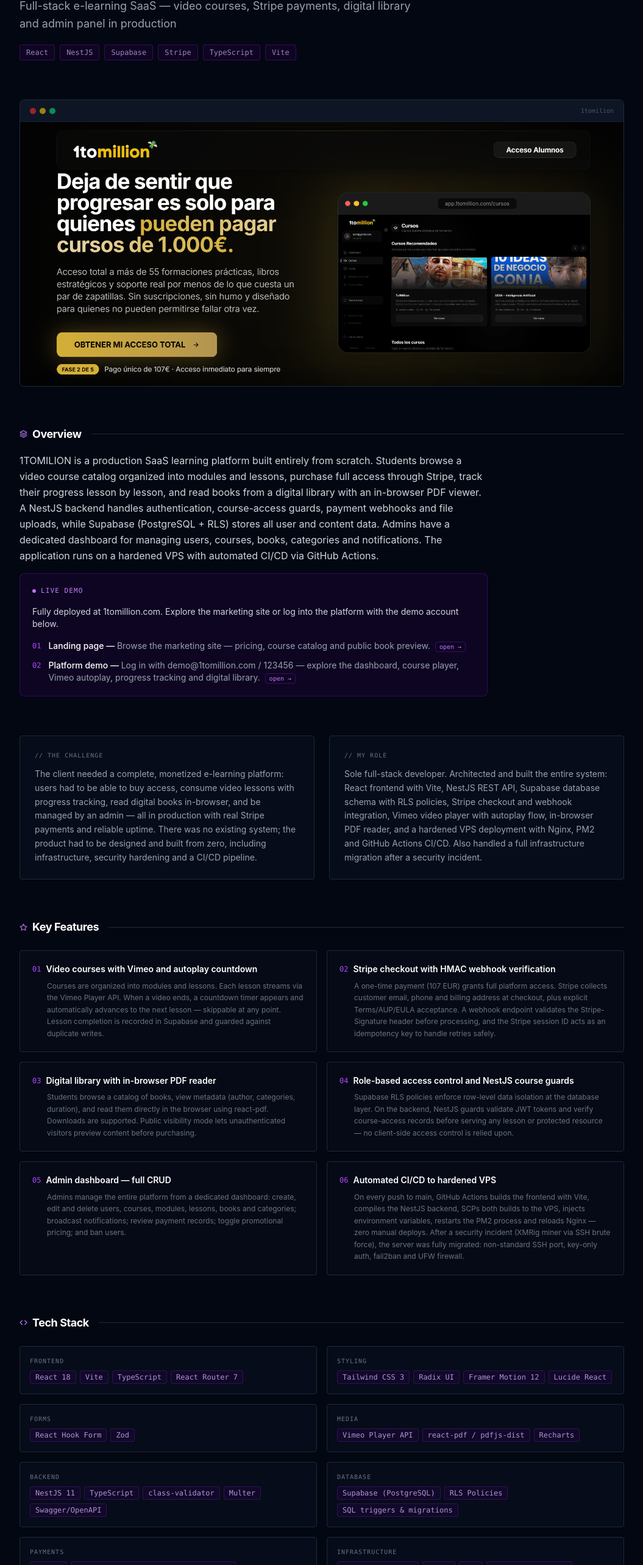
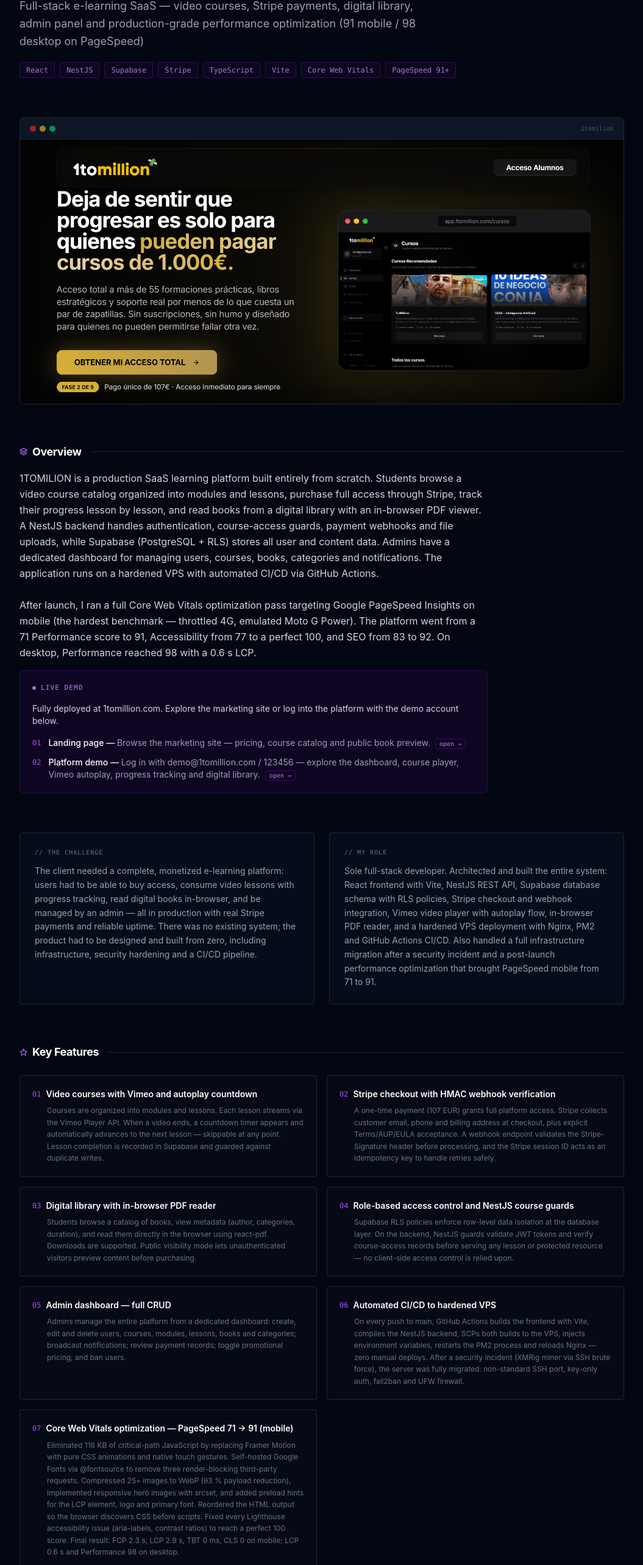
Before and after one commit to HannerB/PORTFOLIO, a React (Vite) app: page /projects/1tomilion in a window 1280 px wide. Shown: the part 227-2793 px from the top of the page at 61% size, without its empty margins (112-1167 px from the left). Built offline with nearby package versions, Linux system fonts and the light colour scheme.

Commit message:
feat: add Core Web Vitals optimization to 1TOMILION project entry
Update project data with performance optimization results, new
feature card, tech stack category and highlight. Add i18n labels
for performance, styling, forms and media stack sections.

```diff
--- a/src/data/projects.js
+++ b/src/data/projects.js
@@ -4,22 +4,22 @@
     {
         slug: "1tomilion",
         category: "platform",
-        year: "5 Dec 2025 – 27 Feb 2026",
+        year: "5 Dec 2025 – 24 Mar 2026",
         dateStart: "2025-12-05",
-        dateEnd: "2026-02-27",
+        dateEnd: "2026-03-24",
         title: "1TOMILION",
-        tagline: "Full-stack e-learning SaaS — video courses, Stripe payments, digital library and admin panel in production",
+        tagline: "Full-stack e-learning SaaS — video courses, Stripe payments, digital library, admin panel and production-grade performance optimization (91 mobile / 98 desktop on PageSpeed)",
         image: "/screenshots/1tomilion/thumbnail.png",
         screenshots: [],
         github: PROFILE,
         githubPrivate: true,
         link: "https://1tomillion.com",
-        tags: ["React", "NestJS", "Supabase", "Stripe", "TypeScript", "Vite"],
+        tags: ["React", "NestJS", "Supabase", "Stripe", "TypeScript", "Vite", "Core Web Vitals", "PageSpeed 91+"],
         overview:
-            "1TOMILION is a production SaaS learning platform built entirely from scratch. Students browse a video course catalog organized into modules and lessons, purchase full access through Stripe, track their progress lesson by lesson, and read books from a digital library with an in-browser PDF viewer. A NestJS backend handles authentication, course-access guards, payment webhooks and file uploads, while Supabase (PostgreSQL + RLS) stores all user and content data. Admins have a dedicated dashboard for managing users, courses, books, categories and notifications. The application runs on a hardened VPS with automated CI/CD via GitHub Actions.",
+            "1TOMILION is a production SaaS learning platform built entirely from scratch. Students browse a video course catalog organized into modules and lessons, purchase full access through Stripe, track their progress lesson by lesson, and read books from a digital library with an in-browser PDF viewer. A NestJS backend handles authentication, course-access guards, payment webhooks and file uploads, while Supabase (PostgreSQL + RLS) stores all user and content data. Admins have a dedicated dashboard for managing users, courses, books, categories and notifications. The application runs on a hardened VPS with automated CI/CD via GitHub Actions.\n\nAfter launch, I ran a full Core Web Vitals optimization pass targeting Google PageSpeed Insights on mobile (the hardest benchmark — throttled 4G, emulated Moto G Power). The platform went from a 71 Performance score to 91, Accessibility from 77 to a perfect 100, and SEO from 83 to 92. On desktop, Performance reached 98 with a 0.6 s LCP.",
         problem:
             "The client needed a complete, monetized e-learning platform: users had to be able to buy access, consume video lessons with progress tracking, read digital books in-browser, and be managed by an admin — all in production with real Stripe payments and reliable uptime. There was no existing system; the product had to be designed and built from zero, including infrastructure, security hardening and a CI/CD pipeline.",
-        role: "Sole full-stack developer. Architected and built the entire system: React frontend with Vite, NestJS REST API, Supabase database schema with RLS policies, Stripe checkout and webhook integration, Vimeo video player with autoplay flow, in-browser PDF reader, and a hardened VPS deployment with Nginx, PM2 and GitHub Actions CI/CD. Also handled a full infrastructure migration after a security incident.",
+        role: "Sole full-stack developer. Architected and built the entire system: React frontend with Vite, NestJS REST API, Supabase database schema with RLS policies, Stripe checkout and webhook integration, Vimeo video player with autoplay flow, in-browser PDF reader, and a hardened VPS deployment with Nginx, PM2 and GitHub Actions CI/CD. Also handled a full infrastructure migration after a security incident and a post-launch performance optimization that brought PageSpeed mobile from 71 to 91.",
         features: [
             {
                 title: "Video courses with Vimeo and autoplay countdown",
@@ -45,6 +45,10 @@
                 title: "Automated CI/CD to hardened VPS",
                 description: "On every push to main, GitHub Actions builds the frontend with Vite, compiles the NestJS backend, SCPs both builds to the VPS, injects environment variables, restarts the PM2 process and reloads Nginx — zero manual deploys. After a security incident (XMRig miner via SSH brute force), the server was fully migrated: non-standard SSH port, key-only auth, fail2ban and UFW firewall.",
             },
+            {
+                title: "Core Web Vitals optimization — PageSpeed 71 → 91 (mobile)",
+                description: "Eliminated 116 KB of critical-path JavaScript by replacing Framer Motion with pure CSS animations and native touch gestures. Self-hosted Google Fonts via @fontsource to remove three render-blocking third-party requests. Compressed 25+ images to WebP (93 % payload reduction), implemented responsive hero images with srcset, and added preload hints for the LCP element, logo and primary font. Reordered the HTML output so the browser discovers CSS before scripts. Fixed every Lighthouse accessibility issue (aria-labels, contrast ratios) to reach a perfect 100 score. Final result: FCP 2.3 s, LCP 2.9 s, TBT 0 ms, CLS 0 on mobile; LCP 0.6 s and Performance 98 on desktop.",
+            },
         ],
         stack: {
             frontend: ["React 18", "Vite", "TypeScript", "React Router 7"],
@@ -54,13 +58,15 @@
             backend: ["NestJS 11", "TypeScript", "class-validator", "Multer", "Swagger/OpenAPI"],
             database: ["Supabase (PostgreSQL)", "RLS Policies", "SQL triggers & migrations"],
             payments: ["Stripe", "Stripe Webhooks (HMAC verification)"],
-            infra: ["VPS Ubuntu 24.04", "Nginx", "PM2", "Let's Encrypt SSL", "GitHub Actions", "fail2ban", "UFW"],
+            performance: ["Lighthouse / PageSpeed Insights", "Core Web Vitals (LCP, FCP, CLS, TBT)", "@fontsource (self-hosted Inter)", "Sharp (WebP conversion)", "Responsive images (srcset)", "Vite preload plugin"],
+            infra: ["VPS Ubuntu 24.04", "Nginx", "Cloudflare CDN", "PM2", "Let's Encrypt SSL", "GitHub Actions", "fail2ban", "UFW"],
         },
         highlights: [
             "Vimeo Player API drives lesson playback: the `ended` event starts a visual countdown that auto-advances to the next lesson, resets when the lesson changes, and can be cancelled — all managed in a React hook without polling.",
             "Stripe webhook handler verifies the Stripe-Signature HMAC before any processing. The Supabase stripe_session_id column acts as an idempotency key, making the handler safe against retries and duplicate events.",
             "Supabase RLS policies enforce access at the database row level. A student querying lessons they haven't paid for gets an empty result set — not a 403 — eliminating a class of IDOR vulnerabilities without extra server-side filters.",
             "After the original VPS was compromised by an XMRig miner via SSH brute force, the full stack was migrated to a new server: non-standard SSH port, key-only auth, fail2ban, UFW and all secrets rotated. GitHub Actions now deploys without a password.",
+            "Took PageSpeed mobile Performance from 71 to 91 on a React SPA — a notoriously hard target because the browser must download, parse and execute JS before any content renders. LCP dropped from 5.6 s to 2.9 s (−48 %) through font self-hosting, responsive image preloading, CSS-first HTML ordering and eliminating all JS-driven animations from the critical path. Accessibility went from 77 to a perfect 100 in the same pass.",
         ],
         demoNote: {
             status: "Fully deployed at 1tomillion.com. Explore the marketing site or log into the platform with the demo account below.",
--- a/src/locales/en.json
+++ b/src/locales/en.json
@@ -169,6 +169,10 @@
       "packages": "Packages",
       "storage": "Storage",
       "payments": "Payments",
+      "performance": "Performance",
+      "styling": "Styling & UI",
+      "forms": "Forms & Validation",
+      "media": "Media & Visualization",
       "base": "Base",
       "exports": "Exports",
       "tooling": "Tooling"
--- a/src/locales/es.json
+++ b/src/locales/es.json
@@ -169,6 +169,10 @@
       "packages": "Paquetes",
       "storage": "Almacenamiento",
       "payments": "Pagos",
+      "performance": "Rendimiento",
+      "styling": "Estilos y UI",
+      "forms": "Formularios y Validación",
+      "media": "Multimedia y Visualización",
       "base": "Base",
       "exports": "Exportaciones",
       "tooling": "Herramientas"
--- a/src/pages/ProjectDetail.jsx
+++ b/src/pages/ProjectDetail.jsx
@@ -23,6 +23,10 @@
         packages:   t('detail.stack.packages'),
         storage:    t('detail.stack.storage'),
         payments:   t('detail.stack.payments'),
+        performance: t('detail.stack.performance'),
+        styling:    t('detail.stack.styling'),
+        forms:      t('detail.stack.forms'),
+        media:      t('detail.stack.media'),
         base:       t('detail.stack.base'),
         exports:    t('detail.stack.exports'),
         tooling:    t('detail.stack.tooling'),
```
